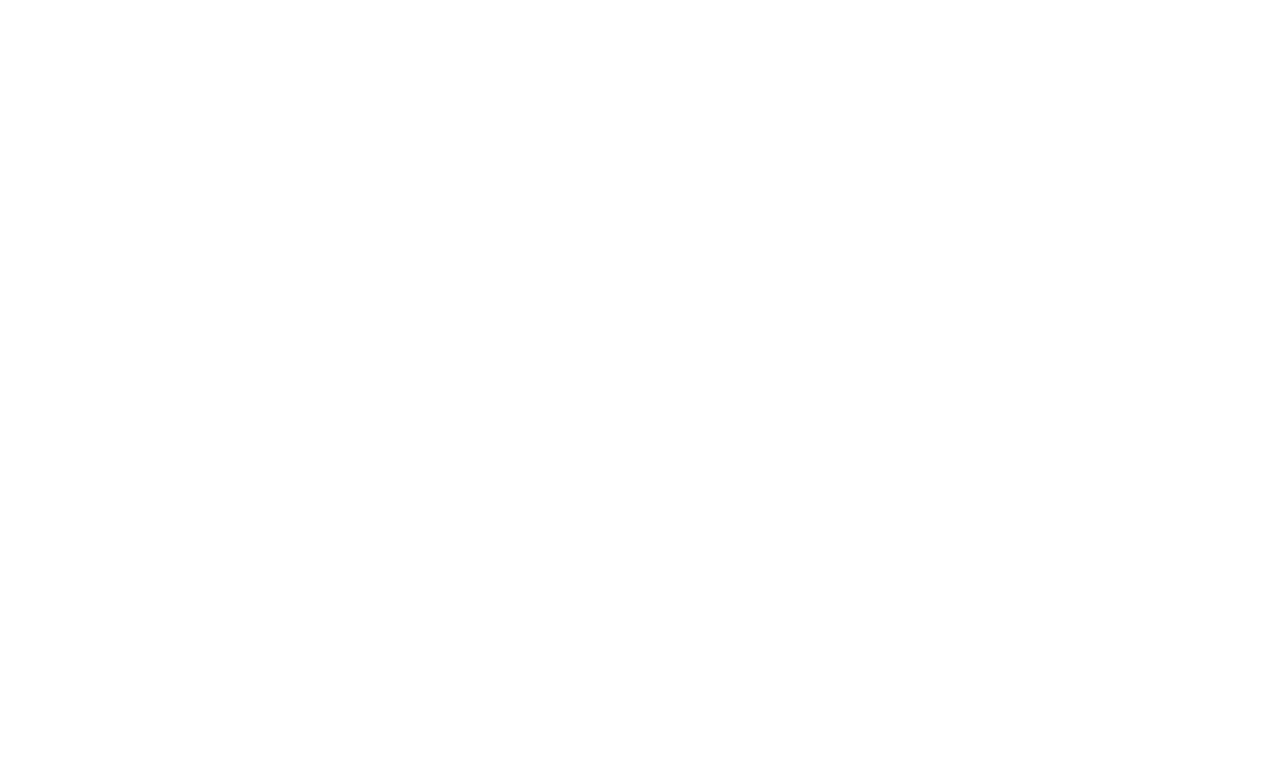
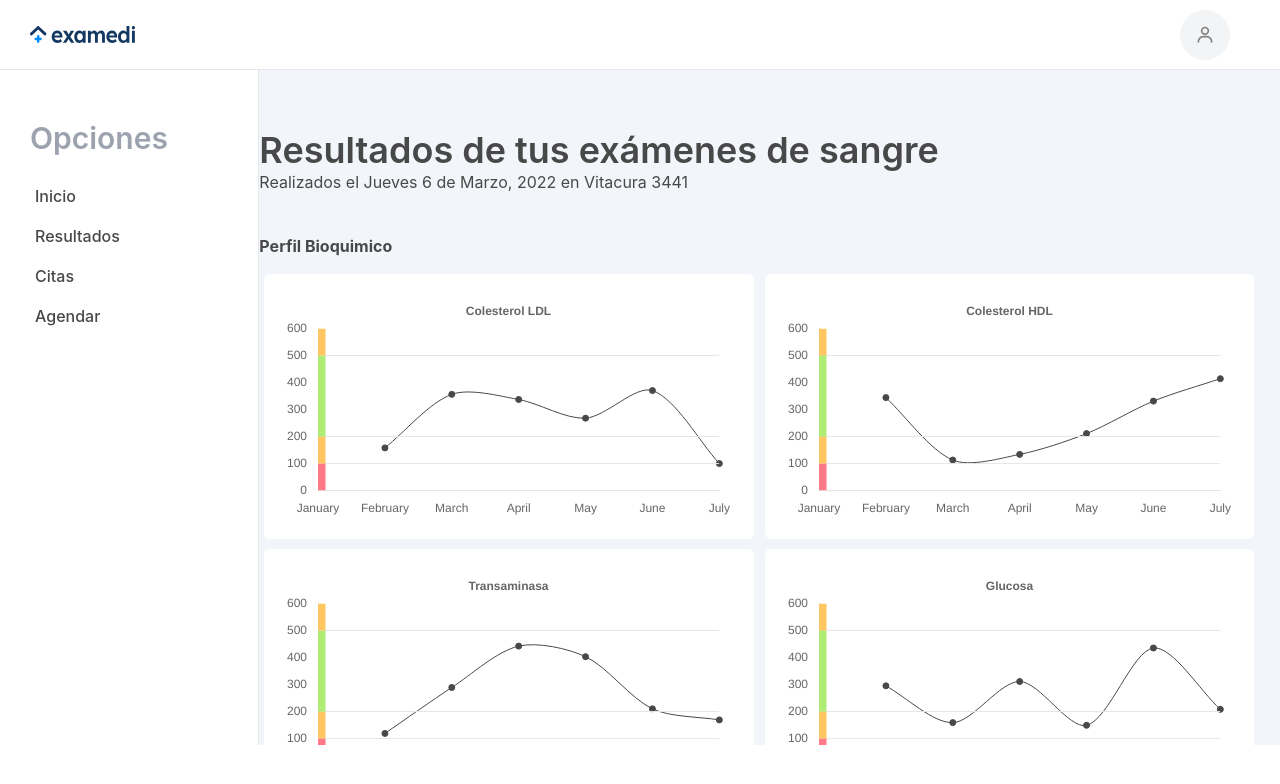
Before and after one commit to eundev/patient-dashboard, a React (Vite) app: page /results/1234 in a window 1280 px wide. Shown: the top 784 px of the page. Built offline with nearby package versions, Linux system fonts and the light colour scheme.

Commit message:
feat: added graphs

```diff
--- a/src/Router.tsx
+++ b/src/Router.tsx
@@ -1,7 +1,8 @@
 import {Switch, Route} from "wouter";
 import DashboardLayout from "./layouts/DashboardLayout";
-import Results from "./views/Results";
 import Home from "./views/Home";
+import IndividualResult from "./views/results/Individual";
+import ResultsList from "./views/results/List";
 
 function Router(){
     return (
@@ -13,7 +14,12 @@
             </Route>
             <Route path="/results">
                 <DashboardLayout>
-                    <Results/>
+                    <ResultsList/>
+                </DashboardLayout>
+            </Route>
+            <Route path="/results/:id">
+                <DashboardLayout>
+                    <IndividualResult/>
                 </DashboardLayout>
             </Route>
         </Switch>
--- a/src/charts/ResultChart.tsx
+++ b/src/charts/ResultChart.tsx
@@ -1,4 +1,4 @@
-import React from "react";
+import React, { useState } from "react";
 import {
     Chart as ChartJS,
     CategoryScale,
@@ -24,7 +24,9 @@
 annotationPlugin
 );
 
-export const options = {
+
+function ResultChart({showSelect, title}:{showSelect:boolean, title:string}){
+    const options = {
         responsive: true,
         scales:{
             y:{
@@ -45,7 +47,8 @@
                 display: false,
             },
             title: {
-        display: false,
+                display: true,
+                text: title
             },
             annotation: {
                 annotations: {
@@ -116,7 +119,7 @@
 
     const labels = ['January', 'February', 'March', 'April', 'May', 'June', 'July'];
 
-export const data = {
+    const data = {
         labels,
         datasets: [
             {
@@ -124,13 +127,14 @@
             data: [null, ...['February', 'March', 'April', 'May', 'June', 'July'].map(() => faker.datatype.number({ min: 100, max: 500}))],
             borderColor: 'rgb(72,72,72)',
             backgroundColor: 'rgb(72,72,72)',
+            borderWidth: 1,
             lineTension: 0.3
             },
         ],
     };
 
-function ResultChart(){
-    return <div className="h-[300px] w-full">
+    return <div className="w-full">
+            {showSelect && (
                     <div className="mb-[20px] flex">
                         <select className="w-full hover:cursor-pointer border-[1px] rounded-sm py-[7px] px-[15px] mr-[10px]">
                             <option>Perfil Bioquimico</option>
@@ -144,6 +148,7 @@
                             <option>Transaminasa</option>
                         </select>
                     </div>
+            )}
         <Line options={options} data={data} />
     </div>
 }
--- a/src/index.css
+++ b/src/index.css
@@ -27,5 +27,6 @@
   'Ubuntu', 'Cantarell', 'Fira Sans', 'Droid Sans', 'Helvetica Neue',
   sans-serif;
   -webkit-font-smoothing: antialiased;
+  color: rgb(72,72,72);
   -moz-osx-font-smoothing: grayscale;
 }
--- a/src/layouts/DashboardLayout.tsx
+++ b/src/layouts/DashboardLayout.tsx
@@ -2,15 +2,20 @@
 import { navs } from '../helpers/navs';
 import {Link} from 'wouter';
 import ExamediLogo from '../icons/ExamediLogo';
+import {BiUser} from "react-icons/bi";
 
 function DashboardLayout({children}:{children: any}) {
     return (
         <div className="w-full max-h-screen bg-gray-100">
-            <div className="h-[80px] bg-white w-full border-b-[1px] shadow-lg flex items-center pl-[30px]">
+            <div className="h-[70px] bg-white w-full border-b-[1px] shadow-lg flex justify-between items-center px-[30px]">
                 <div>
                     <ExamediLogo/>
                 </div>
+                <div className="w-[50px] h-[50px] bg-gray-100 rounded-full mr-[20px] flex items-center justify-center">
+                    <BiUser size={20} color="gray"/>
+                </div>
             </div>
+            {/*
             <div className="h-[45px] bg-examedi-blue-dark w-full text-white flex items-center justify-center">
                 <div>
                     <span className="underline font-bold">
@@ -21,15 +26,16 @@
                     </span>
                 </div>
             </div>
+                    */}
             <div className="w-full flex overflow-auto">
                 <div className="bg-white w-[325px] border-r-[1px] shadow-lg pt-[50px]">
                     <div className="text-3xl font-[600] text-gray-400 pl-[30px]">
-                        Tu Perfil
+                        Opciones
                     </div>
                     <div className="mt-[20px] px-[15px]">
                         {navs.map((item, i)=>(
                             <Link to={item.link}>
-                                <div key={i} className="pl-[20px] font-[500] hover:cursor-pointer hover:bg-gray-100 rounded-[20px] h-[40px] w-full flex items-center">{item.displayName}</div>
+                                <div key={i} className="pl-[20px] font-[500] hover:cursor-pointer hover:bg-gray-100 rounded-[15px] h-[40px] w-full flex items-center">{item.displayName}</div>
                             </Link>
                         ))}
                     </div>
--- a/src/views/Home.tsx
+++ b/src/views/Home.tsx
@@ -8,11 +8,13 @@
 }
 
 function Home(){
-    const [active, setActive] = useState(false);
+    const [active, setActive] = useState(true);
     return <div>
+        {/*
           <div className="p-1 absolute bg-gray-100 w-full right-0">
             {active ? "Usuario con agenda existente": "Usuario sin agenda"}: <button className="rounded-sm bg-examedi-blue-strong hover:examedi-blue-light text-white px-2 py-[1px]" onClick={()=>{ setActive(!active) } }>Toggle</button>
           </div>
+        */}
             {!active && (<>
                 <div className="w-full bg-white min-h-[400px] flex flex-col items-center justify-center">
                     <h1 className="text-[rgb(72,72,72)] text-3xl font-semibold">Bienvenido a Examedi</h1>
@@ -38,7 +40,7 @@
                 <div className="max-w-[1100px] mx-auto p-[30px] bg-white my-[22px] rounded-md">
                     <div className="w-full rounded-xl grid grid-cols-5 gap-4 rounded-md">
                         <div className="col-span-3 h-[360px] rounded-md">
-                            <ResultChart/>
+                            <ResultChart showSelect={true}/>
                         </div>
                         <div className="col-span-2 h-[300px] rounded-md grid grid-rows-2 gap-4">
                            <div>
--- a/src/views/Results.tsx
+++ /dev/null
@@ -1,11 +0,0 @@
-import React from 'react';
-
-function Results(){
-    return <div className="px-24 py-8">
-        <div className="bg-white w-full min-h-screen rounded-lg shadow-xs">
-            Contenido
-        </div>
-    </div>
-}
-
-export default Results;
--- /dev/null
+++ b/src/views/results/Individual.tsx
@@ -0,0 +1,33 @@
+import React from "react";
+import ResultChart from "../../charts/ResultChart";
+
+function IndividualResult() {
+    return <>
+            <div className="w-full max-w-[1100px] pt-[60px] mx-auto min-h-screen">
+                <div>
+                    <h1 className="text-[rgb(72,72,72)] text-4xl font-semibold">Resultados de tus exámenes de sangre</h1>
+                    <p>Realizados el Jueves 6 de Marzo, 2022 en Vitacura 3441</p>
+                </div>
+                <div className="mt-[40px]">
+                    {
+                        [{name: "Perfil Bioquimico"}, {name: "Perfil Lipidico"}, {name: "Perfil Hepático"}].map((topItem, k)=>(
+                            <div className="mb-[40px]">
+                                <h3 className="text-1xl font-bold">{topItem.name}</h3>
+                                <div className="rounded-md mt-[11px] w-full flex flex-wrap">
+                                    {[{title: "Colesterol LDL"},{title: "Colesterol HDL"}, {title: "Transaminasa"}, {title: "Glucosa"}].map((item, i)=>(
+                                        <div key={i} className="w-[48%] mx-[0.5%] rounded-md p-[20px] my-[5px] bg-white">
+                                            <ResultChart title={item.title} showSelect={false}/>
+                                        </div>
+                                    ))}
+                                </div>
+                            </div>
+                        ))
+                    }
+                </div>
+            </div>
+
+
+    </>
+};
+
+export default IndividualResult;
--- /dev/null
+++ b/src/views/results/List.tsx
@@ -0,0 +1,14 @@
+import React from 'react';
+import { Link } from 'wouter';
+
+function ResultsList(){
+    return <div className="px-24 py-8">
+        <div className="bg-white w-full min-h-screen rounded-lg shadow-xs p-[20px]">
+            <Link to="/results/1234">
+                Individual
+            </Link>
+        </div>
+    </div>
+}
+
+export default ResultsList;
```
Lines whose indentation alone changed are shown as unchanged.
